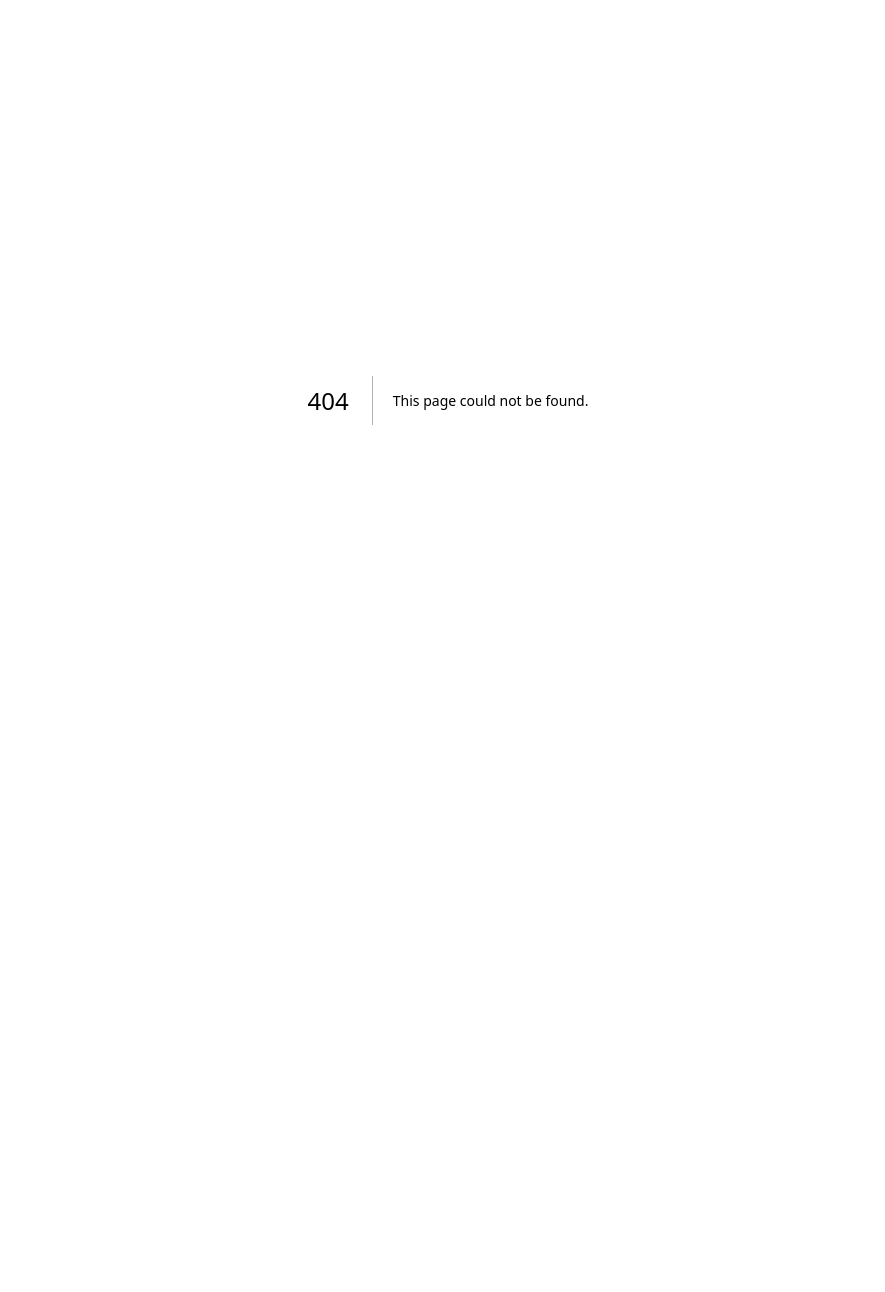
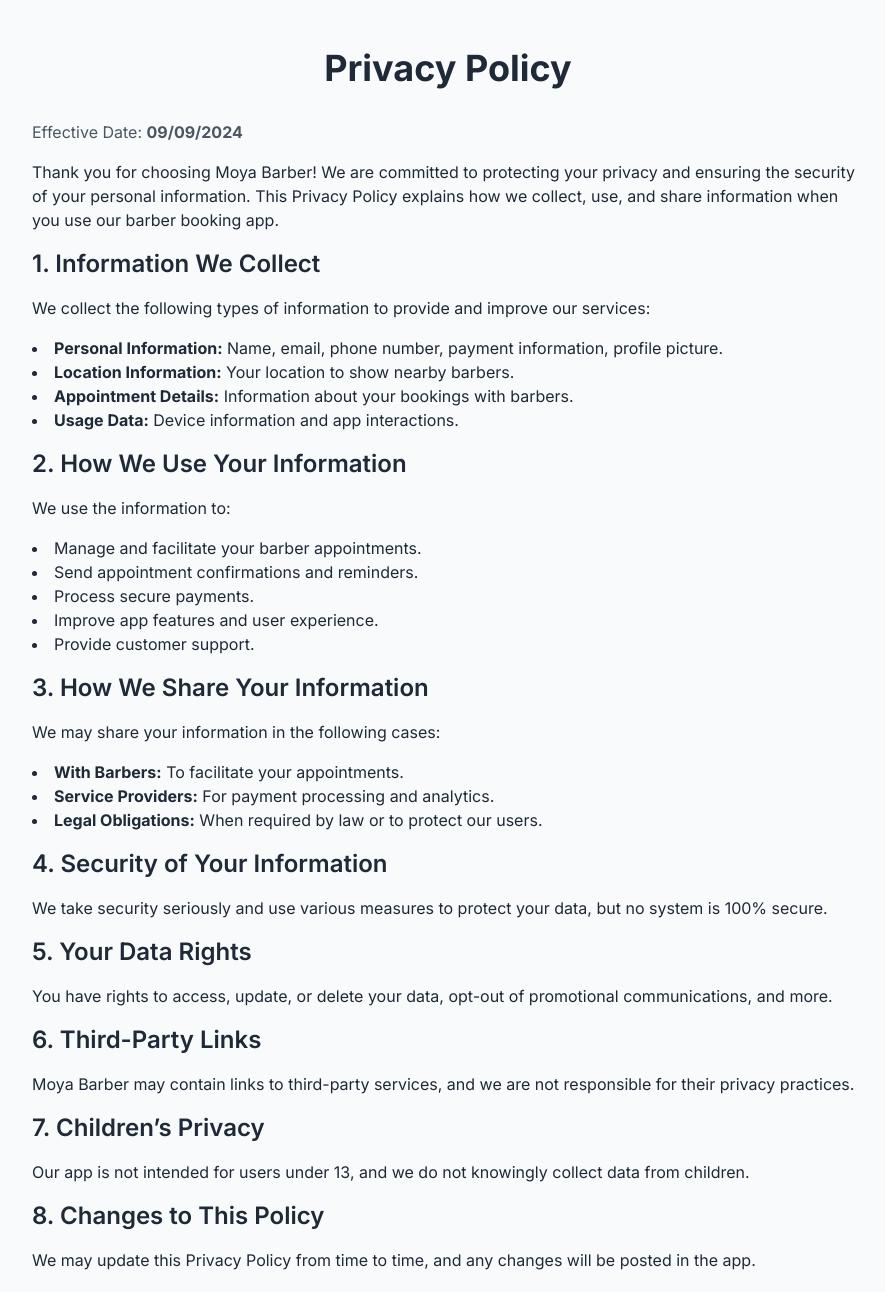
Before and after one commit to drny85/moya-site, a Next.js app: page /privacy in a window 1280 px wide. Before the commit this address had no page. Shown: the top 1292 px of the page, without its empty margins (192-1077 px from the left). Before the commit the page ends 800 px from the top, so only its background shows below. Built offline with nearby package versions, Linux system fonts and the light colour scheme.

Commit message:
added policy

```diff
--- /dev/null
+++ b/app/privacy/page.tsx
@@ -0,0 +1,94 @@
+// pages/privacy-policy.tsx
+
+import React from 'react';
+import Head from 'next/head';
+import Link from 'next/link';
+
+const PrivacyPolicy = () => {
+  return (
+    <div className="min-h-screen bg-gray-50 text-gray-800">
+      <Head>
+        <title>Privacy Policy - Moya Barber</title>
+      </Head>
+      <div className="max-w-4xl mx-auto py-12 px-4 sm:px-6 lg:px-8">
+        <h1 className="text-4xl font-bold text-center mb-8">Privacy Policy</h1>
+        <p className="text-gray-600 mb-4">
+          Effective Date: <strong>09/09/2024</strong>
+        </p>
+        <p className="mb-4">
+          Thank you for choosing Moya Barber! We are committed to protecting your privacy and ensuring the security of your personal information. This Privacy Policy explains how we collect, use, and share information when you use our barber booking app.
+        </p>
+
+        <h2 className="text-2xl font-semibold mb-4">1. Information We Collect</h2>
+        <p className="mb-4">
+          We collect the following types of information to provide and improve our services:
+        </p>
+        <ul className="list-disc list-inside mb-4">
+          <li><strong>Personal Information:</strong> Name, email, phone number, payment information, profile picture.</li>
+          <li><strong>Location Information:</strong> Your location to show nearby barbers.</li>
+          <li><strong>Appointment Details:</strong> Information about your bookings with barbers.</li>
+          <li><strong>Usage Data:</strong> Device information and app interactions.</li>
+        </ul>
+
+        <h2 className="text-2xl font-semibold mb-4">2. How We Use Your Information</h2>
+        <p className="mb-4">We use the information to:</p>
+        <ul className="list-disc list-inside mb-4">
+          <li>Manage and facilitate your barber appointments.</li>
+          <li>Send appointment confirmations and reminders.</li>
+          <li>Process secure payments.</li>
+          <li>Improve app features and user experience.</li>
+          <li>Provide customer support.</li>
+        </ul>
+
+        <h2 className="text-2xl font-semibold mb-4">3. How We Share Your Information</h2>
+        <p className="mb-4">We may share your information in the following cases:</p>
+        <ul className="list-disc list-inside mb-4">
+          <li><strong>With Barbers:</strong> To facilitate your appointments.</li>
+          <li><strong>Service Providers:</strong> For payment processing and analytics.</li>
+          <li><strong>Legal Obligations:</strong> When required by law or to protect our users.</li>
+        </ul>
+
+        <h2 className="text-2xl font-semibold mb-4">4. Security of Your Information</h2>
+        <p className="mb-4">
+          We take security seriously and use various measures to protect your data, but no system is 100% secure.
+        </p>
+
+        <h2 className="text-2xl font-semibold mb-4">5. Your Data Rights</h2>
+        <p className="mb-4">
+          You have rights to access, update, or delete your data, opt-out of promotional communications, and more.
+        </p>
+
+        <h2 className="text-2xl font-semibold mb-4">6. Third-Party Links</h2>
+        <p className="mb-4">
+          Moya Barber may contain links to third-party services, and we are not responsible for their privacy practices.
+        </p>
+
+        <h2 className="text-2xl font-semibold mb-4">7. Children’s Privacy</h2>
+        <p className="mb-4">
+          Our app is not intended for users under 13, and we do not knowingly collect data from children.
+        </p>
+
+        <h2 className="text-2xl font-semibold mb-4">8. Changes to This Policy</h2>
+        <p className="mb-4">
+          We may update this Privacy Policy from time to time, and any changes will be posted in the app.
+        </p>
+
+        <h2 className="text-2xl font-semibold mb-4">9. Contact Us</h2>
+        <p className="mb-4">
+          If you have any questions about this Privacy Policy, please contact us at:
+        </p>
+        <p className="mb-4">
+          <strong>Email:</strong> <Link target='_blank' href={'mailto:melendez@robertdev.net'}>melendez@robertdev.net</Link>
+        </p>
+
+        <p className="text-gray-600 mt-8">
+          <strong>Moya Barber</strong><br />
+          Robert Dev<br />
+
+        </p>
+      </div>
+    </div>
+  );
+};
+
+export default PrivacyPolicy;
```
